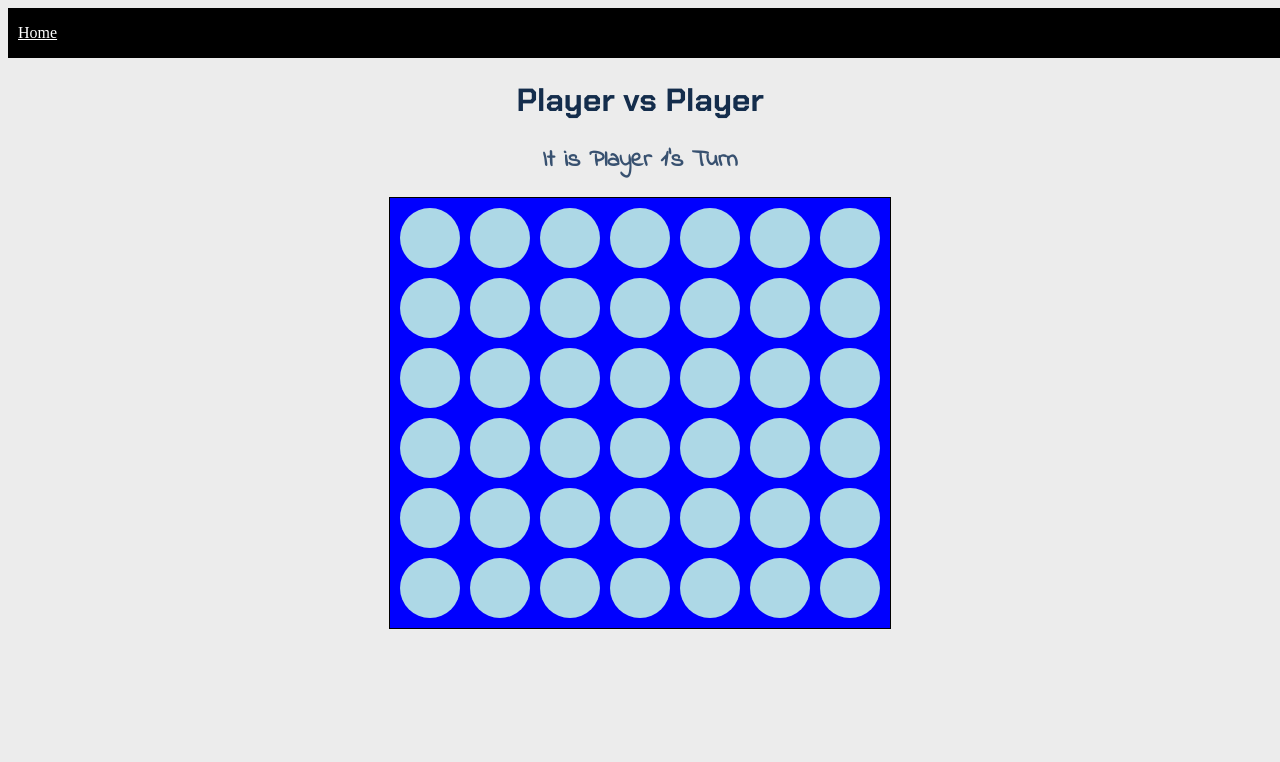
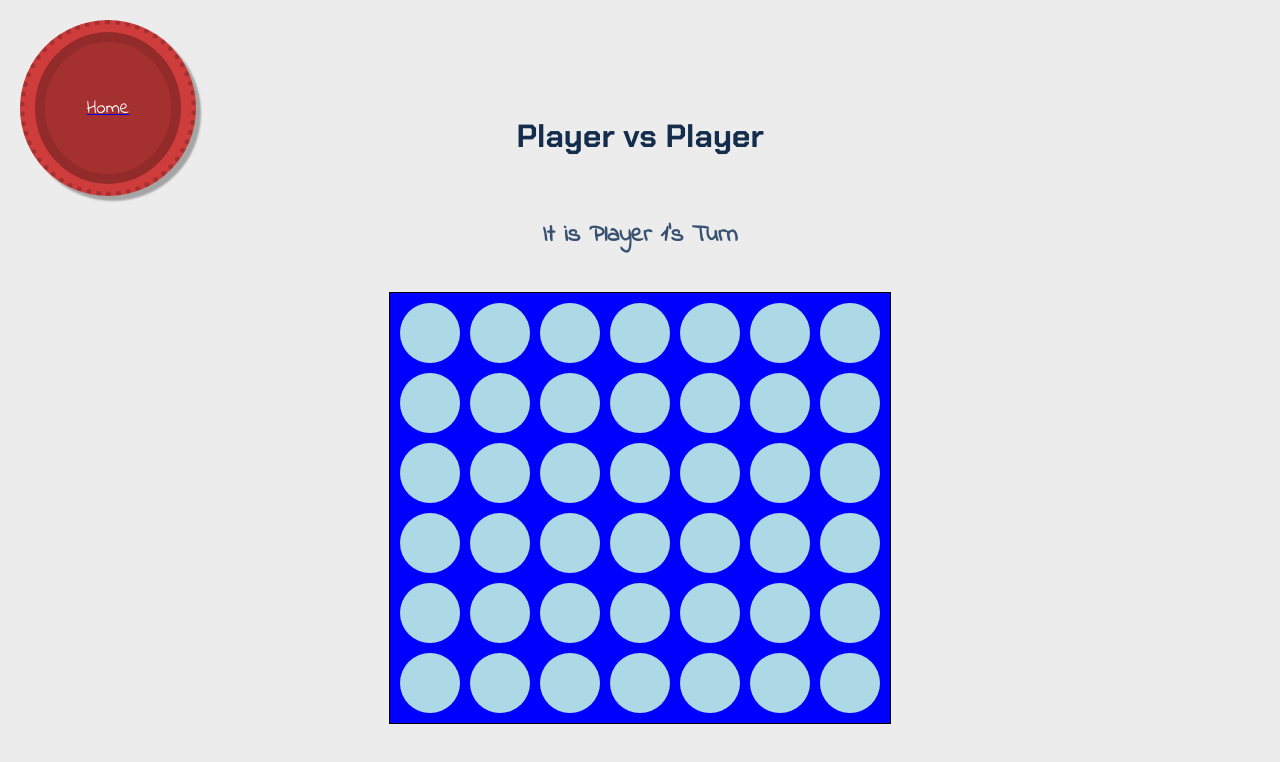
Before and after one commit to tikkikkit21/Connect4AI, a React (Vite) app in the folder frontend/: page /player-v-player in a window 1280 px wide. Shown: the top 762 px of the page. Built offline with nearby package versions, Linux system fonts and the light colour scheme.

Commit message:
Changed header and stuff

```diff
--- a/frontend/src/App.css
+++ b/frontend/src/App.css
@@ -36,6 +36,15 @@ body {
   height: 100%;
 }
 
+.page-center-container {
+  height:100%;
+  display:flex;
+  justify-content:center;
+  align-items:center;
+  flex-direction:column;
+  gap:20px;
+}
+
 .header-container {
   display: flex;
   width: 100%;
@@ -44,6 +53,9 @@ body {
   align-items: center;
   justify-content: start;
   padding: 10px;
+  margin:0;
+  /* position:absolute; */
+  /* top:0px; */
 }
 
 .header-text {
@@ -55,7 +67,7 @@ body {
   display: flex;
   flex-direction: column;
   align-items: center;
-  gap: 200px;
+  gap: 100px;
   height: 100%;
   /* background-color: orange; */
 }
@@ -70,7 +82,7 @@ body {
 
 .fake-board {
   background-color: blue;
-  height: 150px;
+  height: 10%;
   width:90%;
   border-top-left-radius: 10px;
   border-top-right-radius: 10px;
@@ -85,17 +97,36 @@ body {
   border-radius:50%;
 }
 
+.home-button {
+  height:11em;
+  width:11em;
+  box-shadow: 5px 5px 2px rgba(0,0,0,0.3);
+  animation-duration: .25s;
+  animation-name: home-button-unhover;
+  position:absolute;
+  top:20px;
+  left:20px;
+}
+
+.home-button:hover {
+  height:12em;
+  width:12em;
+  box-shadow: 5px 5px 2px rgba(0,0,0,0.3);
+  animation-duration: .25s;
+  animation-name: home-button-hover;
+}
+
 .outer-button {
-  height: 240px;
-  width: 240px;
+  height:15em;
+  width:15em;
   box-shadow: 5px 5px 2px rgba(0,0,0,0.3);
   animation-duration: .25s;
   animation-name: button-unhover;
 }
 
 .outer-button-hover:hover {
-  height: 250px;
-  width: 250px;
+  height: 17em;
+  width: 17em;
   box-shadow: 10px 10px 5px rgba(0,0,0,0.3);
   animation-duration: .25s;
   animation-name: button-hover;
@@ -108,6 +139,12 @@ body {
   animation-duration: .65s;
 }
 
+@media screen and (max-width: 400px) {
+  .dropped {
+    animation-duration: 2s;
+  }
+}
+
 @keyframes button-drop {
   from {
     margin-top: 0px;
@@ -115,35 +152,63 @@ body {
   }
 
   to {
-    margin-top: 210px;
+    margin-top: 300%;
     transform:rotate(360deg);
   }
 }
 
 @keyframes button-hover {
   from {
-    height: 240px;
-    width: 240px;
+    height: 15em;
+    width: 15em;
     box-shadow: 5px 5px 2px rgba(0,0,0,0.3);
   }
 
   to {
-    height: 250px;
-    width: 250px;
+    height: 17em;
+    width: 17em;
+    box-shadow: 10px 10px 5px rgba(0,0,0,0.3);
+  }
+}
+
+@keyframes home-button-hover {
+  from {
+    height: 11em;
+    width: 11em;
+    box-shadow: 5px 5px 2px rgba(0,0,0,0.3);
+  }
+
+  to {
+    height: 12em;
+    width: 12em;
     box-shadow: 10px 10px 5px rgba(0,0,0,0.3);
   }
 }
 
 @keyframes button-unhover {
   from {
-    height: 250px;
-    width: 250px;
+    height: 17em;
+    width: 17em;
     box-shadow: 10px 10px 5px rgba(0,0,0,0.3);
   }
 
   to {
-    height: 240px;
-    width: 240px;
+    height: 15em;
+    width: 15em;
+    box-shadow: 5px 5px 2px rgba(0,0,0,0.3);
+  }
+}
+
+@keyframes home-button-unhover {
+  from {
+    height: 12em;
+    width: 12em;
+    box-shadow: 10px 10px 5px rgba(0,0,0,0.3);
+  }
+
+  to {
+    height: 11em;
+    width: 11em;
     box-shadow: 5px 5px 2px rgba(0,0,0,0.3);
   }
 }
--- a/frontend/src/components/AnalyzerPage.jsx
+++ b/frontend/src/components/AnalyzerPage.jsx
@@ -2,7 +2,7 @@ import Header from './Header.jsx'
 
 function AnalyzerPage() {
     return (
-        <div>
+        <div class="page-center-container">
             <Header />
             <p>This page is under construction. Sorry :(</p>
         </div>
--- a/frontend/src/components/BotPage.jsx
+++ b/frontend/src/components/BotPage.jsx
@@ -3,7 +3,7 @@ import Board from './Board.jsx'
 
 function BotPage() {
     return (
-        <div>
+        <div class="page-center-container">
             <Header />
             <p>This is the bot page.</p>
             <Board gameMode={"pve"} onTurn={() => {}}/>
--- a/frontend/src/components/Header.jsx
+++ b/frontend/src/components/Header.jsx
@@ -2,9 +2,13 @@ import {NavLink} from "react-router-dom";
 
 function Header() {
     return (
-        <div className="header-container">
-            <NavLink className="header-text" to="/">Home</NavLink>
-        </div>
+        <NavLink className={"circle-class home-button one home-circle"} to={"/"}>
+                <div className="circle-class button-container">
+                    <div>
+                        <h3>Home</h3>
+                    </div>
+                </div>
+        </NavLink>
     )
 }
 
--- a/frontend/src/components/Home.jsx
+++ b/frontend/src/components/Home.jsx
@@ -37,7 +37,6 @@ function Home() {
 
     return (
         <main className="main-menu">
-		    <Header />
             <h1> Connect4 AI </h1>
             <div className="menu-button-container">
                 <NavLink style = {{ textDecoration: "none"}} onClick={()=>{toggleDrop(1);delayNav("/player-v-player");}}>
--- a/frontend/src/components/PlayerPage.jsx
+++ b/frontend/src/components/PlayerPage.jsx
@@ -8,7 +8,7 @@ function PlayerPage() {
         setCurrPlayer(turn + 1)
     }
     return (
-        <div>
+        <div class="page-center-container">
             <Header />
             <h1>Player vs Player</h1>
             <h2>It is Player {currPlayer}'s Turn</h2>
```
